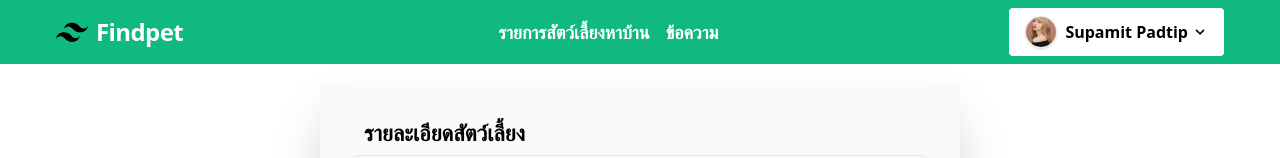
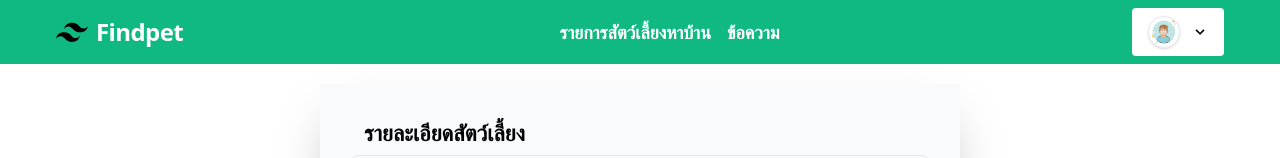
Before and after one commit to inzee86333/pet-new-home-front-end, a Next.js app: page /authenticated/owner/add_pet in a window 1280 px wide. Shown: the top 158 px of the page. Built offline with nearby package versions, Linux system fonts and the light colour scheme; no server answers.

Commit message:
Update navbar.js

```diff
--- a/components/navbar.js
+++ b/components/navbar.js
@@ -1,17 +1,36 @@
+import { useState, useEffect } from 'react'
 import Link from 'next/link'
 import { useRouter } from 'next/router'
 import { TextMenuButton } from '../components/button'
 import { urlListPetOwner, urlEditUser, urlLogin } from '../pages/urls'
-import { checkIdUserAPI } from '../data/apis'
+import { userGetDetailAPI } from '../data/apis'
 import cookie from 'js-cookie'
 
 export function Nav() {
   const router = useRouter()
+  const [firstName, setFirstName] = useState('');
+  const [lastName, setLastName] = useState('');
+  const [images, setImages] = useState([{ data_url: "/user.png" }]);
   const logout = async (e) => {
     cookie.remove('token')
     router.replace(urlLogin)
     alert("Logout")
   }
+
+  useEffect(()=>{
+    userGetDetailAPI((data) => {
+      setData(data)
+    })
+  },[userGetDetailAPI])
+
+  const setData = (data) => {
+    if (data['photo_user'] != null) {
+      setImages([{ data_url: `http://127.0.0.1:8000${data['photo_user']}` }])
+    }
+    setFirstName(data['first_name'])
+    setLastName(data['last_name'])
+  }
+
 
   return (
     <nav className="flex items-center justify-between flex-wrap bg-green-500 p-2 px-14">
@@ -27,8 +46,8 @@ export function Nav() {
         <div>
           <div className="dropdown inline-block relative">
             <button className="bg-white font-semibold py-2 px-4 rounded inline-flex items-center">
-              <img src={"/usertest.jpg"} alt="" className="rounded-full object-cover h-8 w-8 shadow border mr-2" />
-              <span className="mr-1">Supamit Padtip</span>
+              <img src={images[0]['data_url']} alt="" className="rounded-full object-cover h-8 w-8 shadow border mr-2" />
+              <span className="mr-1">{firstName} {lastName}</span>
               <svg className="fill-current h-4 w-4" xmlns="http://www.w3.org/2000/svg" viewBox="0 0 20 20"><path d="M9.293 12.95l.707.707L15.657 8l-1.414-1.414L10 10.828 5.757 6.586 4.343 8z" /> </svg>
             </button>
             <ul className="dropdown-menu absolute hidden text-gray-700 pt-1">
```
